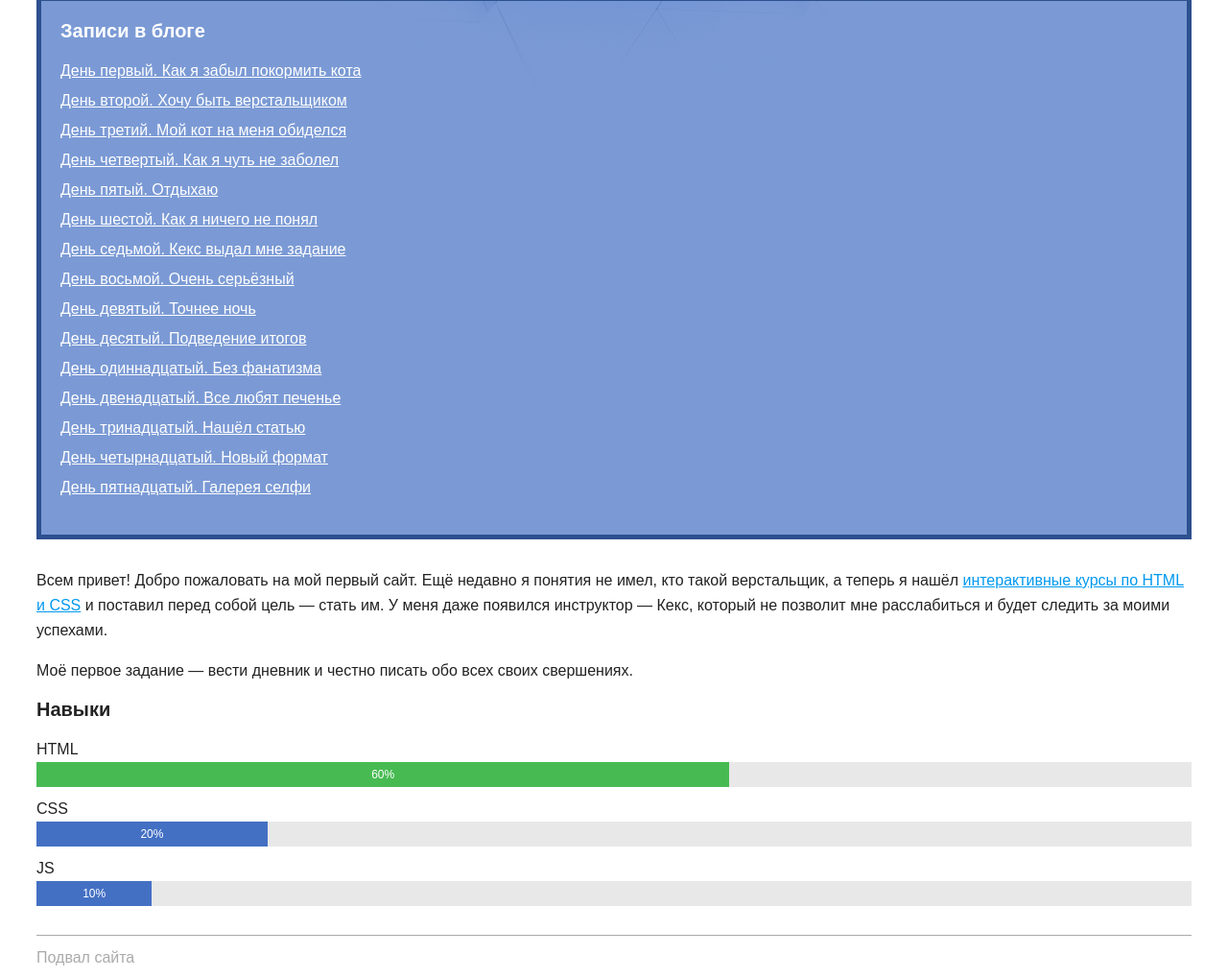
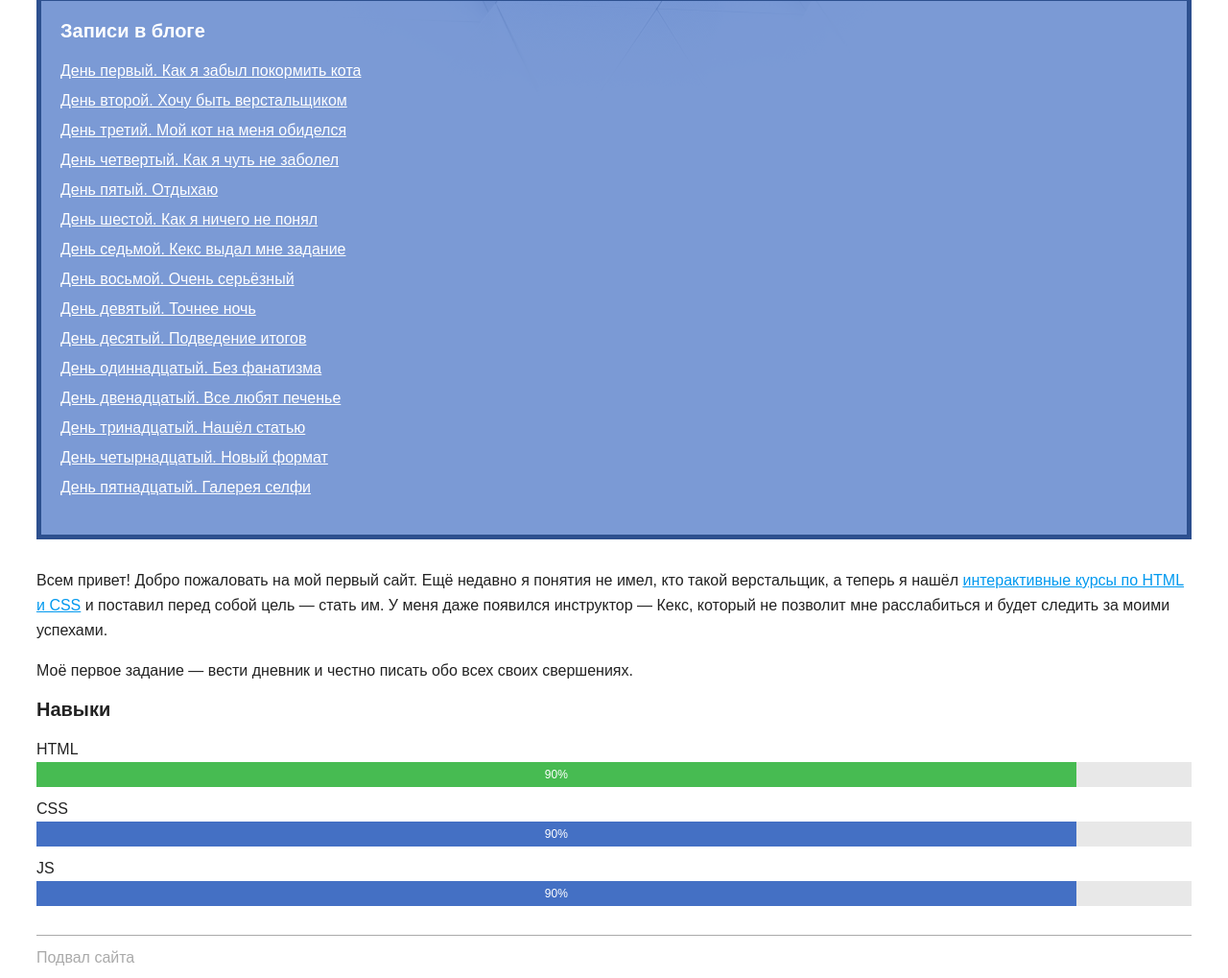
Before and after one commit to NamelessWolf/NamelessWolf.github.io, a plain HTML site: page index.html in a window 1280 px wide. Shown: the part 182-1201 px from the top of the page at 96% size. Drawn offline with Linux system fonts and the light colour scheme.

Commit message:
Update my skills level

```diff
--- a/index.html
+++ b/index.html
@@ -41,11 +41,11 @@
         <h2>Навыки</h2>
         <dl class="skills">
           <dt>HTML</dt>
-          <dd><div class="skills-level skills-level-ok" style="width: 60%;">60%</div></dd>
+          <dd><div class="skills-level skills-level-ok" style="width: 90%;">90%</div></dd>
           <dt>CSS</dt>
-          <dd><div class="skills-level" style="width: 20%;">20%</div></dd>
+          <dd><div class="skills-level" style="width: 90%;">90%</div></dd>
           <dt>JS</dt>
-          <dd><div class="skills-level" style="width: 10%;">10%</div></dd>
+          <dd><div class="skills-level" style="width: 90%;">90%</div></dd>
         </dl>
       </section>
     </main>
```
